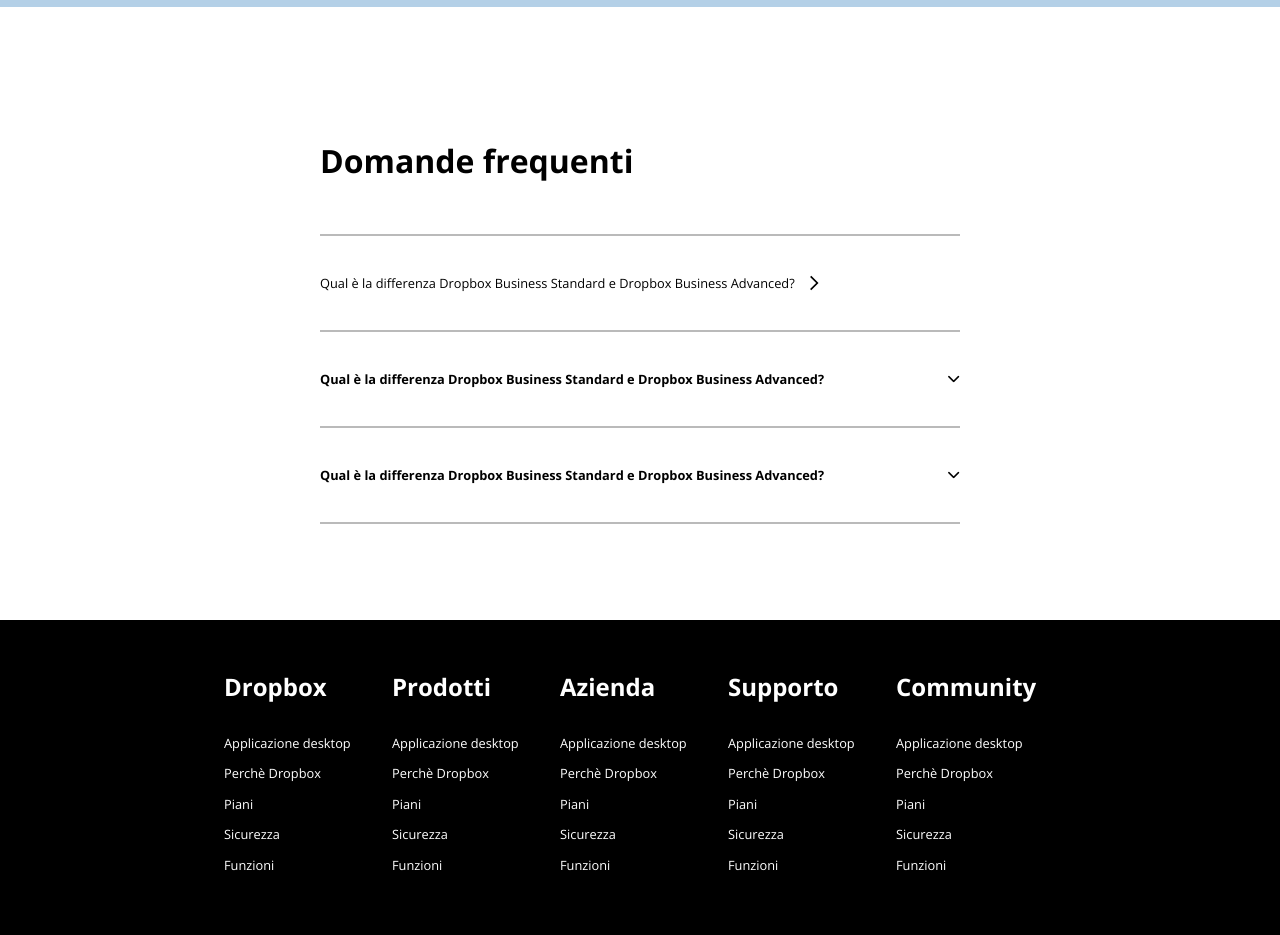
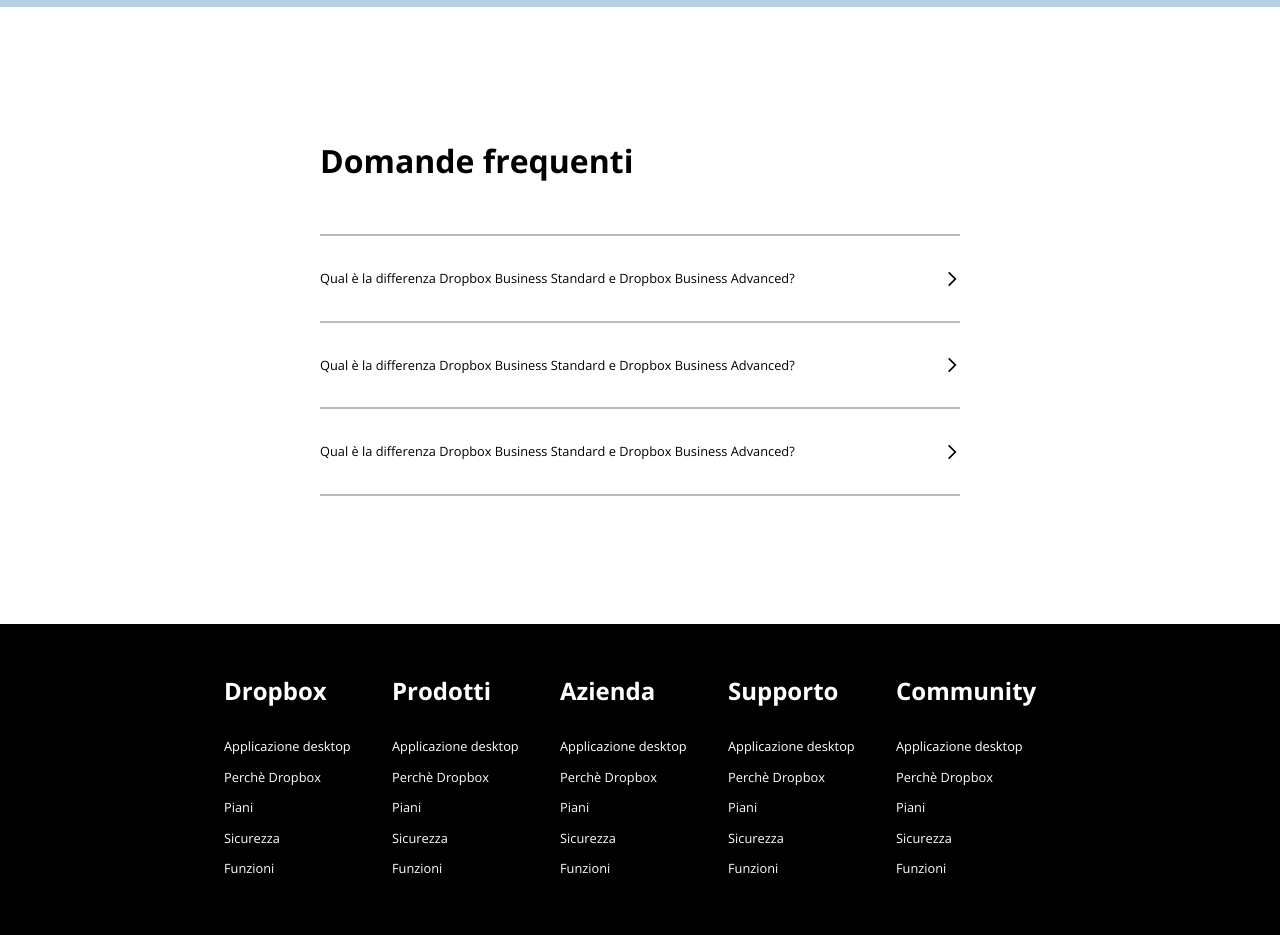
Before and after one commit to TommasoGalistu/htmlcss-dropbox, a plain HTML site: page index.html in a window 1280 px wide. Shown: the part 5440-6375 px from the top of the page. Drawn offline with nearby package versions, Linux system fonts and the light colour scheme.

Commit message:
sistemazione testo faq

```diff
--- a/css/styleMain.css
+++ b/css/styleMain.css
@@ -147,30 +147,18 @@ main {
     align-items: center;
 }
 
-
+/* inizio parte FAQ */
 
 .faqContainer{
     border-bottom: 2px solid rgb(186, 186, 186);
-    height: 6rem;
-    display: flex;
-    justify-content: space-between;
-    align-items: center;
-
+    padding: 2rem 0;
 }
-
-.faq {
-    margin-bottom: 6rem;
-}
-
-/* prova tendina con risposta */
 
 summary{
     display: flex;
     justify-content: space-between;
-
+    align-items: center;
 }
-
-
 
 summary::after {
     content: '';
--- a/index.html
+++ b/index.html
@@ -411,17 +411,16 @@
 
             <details class="faqContainer">
                 <summary>Qual è la differenza Dropbox Business Standard e Dropbox Business Advanced?</summary>
-
                 <p>vediamo se funziona</p>
             </details>
-            <div class="faqContainer">
-                <strong>Qual è la differenza Dropbox Business Standard e Dropbox Business Advanced?</strong>
-                <i class="fa-solid fa-chevron-down"></i>
-            </div>
-            <div class="faqContainer">
-                <strong>Qual è la differenza Dropbox Business Standard e Dropbox Business Advanced?</strong>
-                <i class="fa-solid fa-chevron-down"></i>
-            </div>
+            <details class="faqContainer">
+                <summary>Qual è la differenza Dropbox Business Standard e Dropbox Business Advanced?</summary>
+                <p>vediamo se funziona</p>
+            </details>
+            <details class="faqContainer">
+                <summary>Qual è la differenza Dropbox Business Standard e Dropbox Business Advanced?</summary>
+                <p>vediamo se funziona</p>
+            </details>
 
         </div>
     </main>
```
